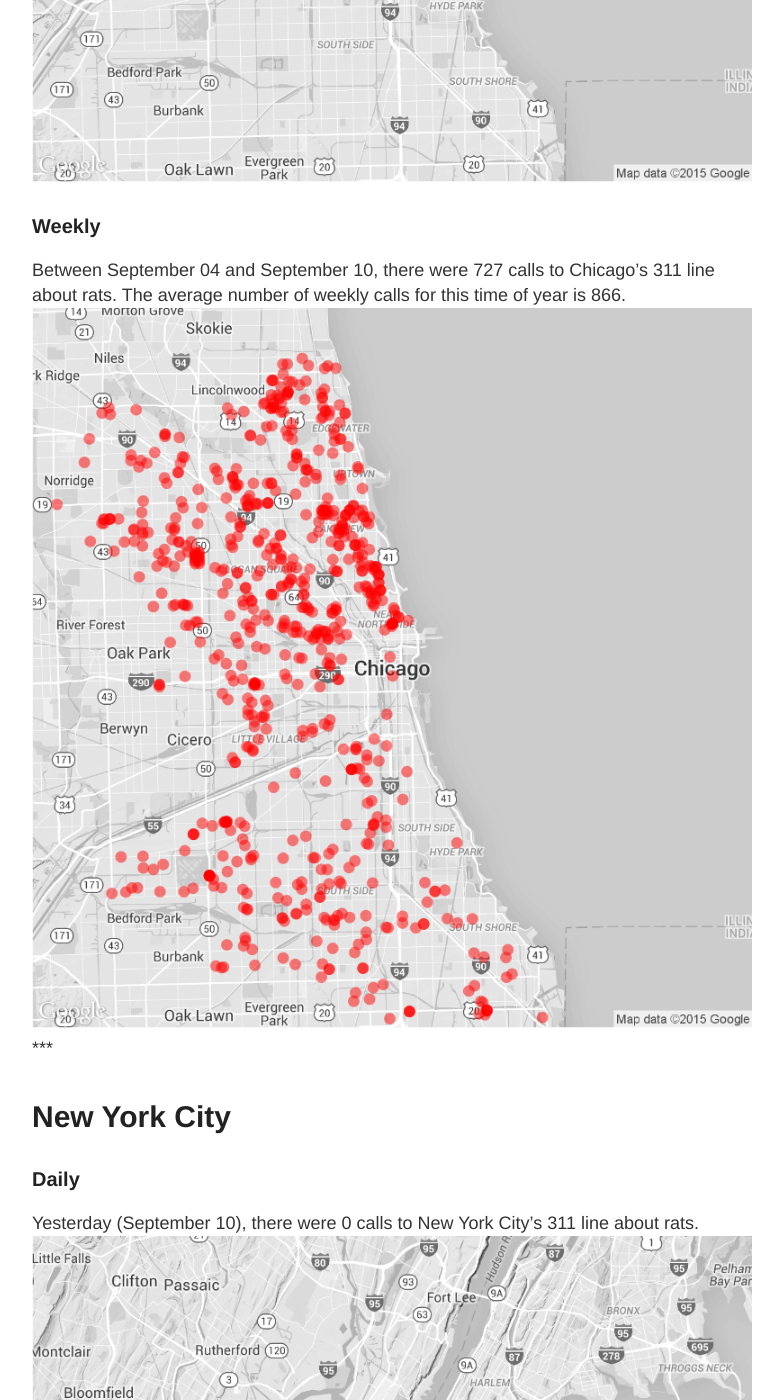
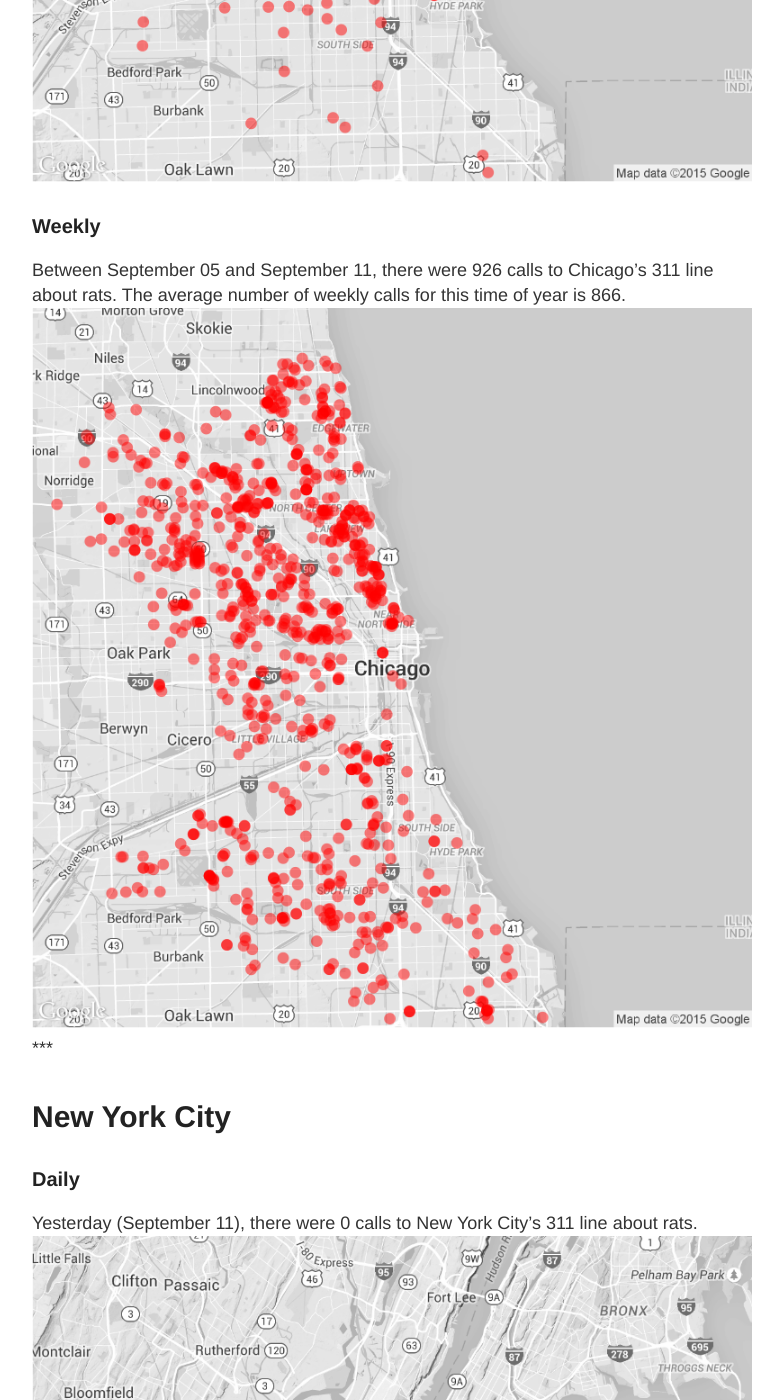
Before and after one commit to DanielHadley/ratmaps, a Jekyll site: the page built from daily.md, in a window 1280 px wide and 1400 px high, scrolled down 1033 px. Shown: the whole window, without its empty margins (248-1031 px from the left). Built offline with Jekyll 4.4.1, drawn with Linux system fonts in a browser that asks for light colours; comment, search, counter and statistics services are not loaded; some of the changed text lies outside the part shown.

Commit message:
Daily Maps

```diff
--- a/daily.md
+++ b/daily.md
@@ -15,22 +15,22 @@
 
 ### Daily
 
-Yesterday (September 10), there were 0 calls to Chicago's 311 line about rats.
+Yesterday (September 11), there were 164 calls to Chicago's 311 line about rats.
 ![Chicago rat calls to 311 weekly map]({{ site.cityimages }}/daily/Chicago_Rat_Map_Daily.png)
 
 ### Weekly
-Between September 04 and September 10, there were 727 calls to Chicago's 311 line about rats. The average number of weekly calls for this time of year is 866.
+Between September 05 and September 11, there were 926 calls to Chicago's 311 line about rats. The average number of weekly calls for this time of year is 866.
 ![Chicago rat calls to 311 weekly map]({{ site.cityimages }}/daily/Chicago_Rat_Map_Weekly.png)
 ***
 # New York City <a id="nyc"><a>
 
 ### Daily
 
-Yesterday (September 10), there were 0 calls to New York City's 311 line about rats.
+Yesterday (September 11), there were 0 calls to New York City's 311 line about rats.
 ![NYC rat calls to 311 weekly map]({{ site.cityimages }}/daily/NYC_Rat_Map_Daily.png)
 
 ### Weekly
-Between September 04 and September 10, there were 0 calls to New York City's 311 line about rats. The average number of weekly calls for this time of year is 250.
+Between September 05 and September 11, there were 0 calls to New York City's 311 line about rats. The average number of weekly calls for this time of year is 250.
 ![NYC rat calls to 311 weekly map]({{ site.cityimages }}/daily/NYC_Rat_Map_Weekly.png)
 
 Each red dot represents one call about a rat seen in that location. The dots are transparent, so multiple calls from one location will be seen as a solid dot. The usual caveats apply: more calls do not necessarily mean that there are more rats in that location than other parts of the city. A cluster of dots could indicate that one resident is unusually vocal about rodents in his or her neighborhood. Also, more densely populated neighborhoods tend to make more calls to 311.
```
Also changed, not shown: images/pages/daily/Chicago_Rat_Map_Daily.png, images/pages/daily/Chicago_Rat_Map_Weekly.png, images/pages/daily/NYC_Rat_Map_Daily.png, images/pages/daily/NYC_Rat_Map_Weekly.png.
